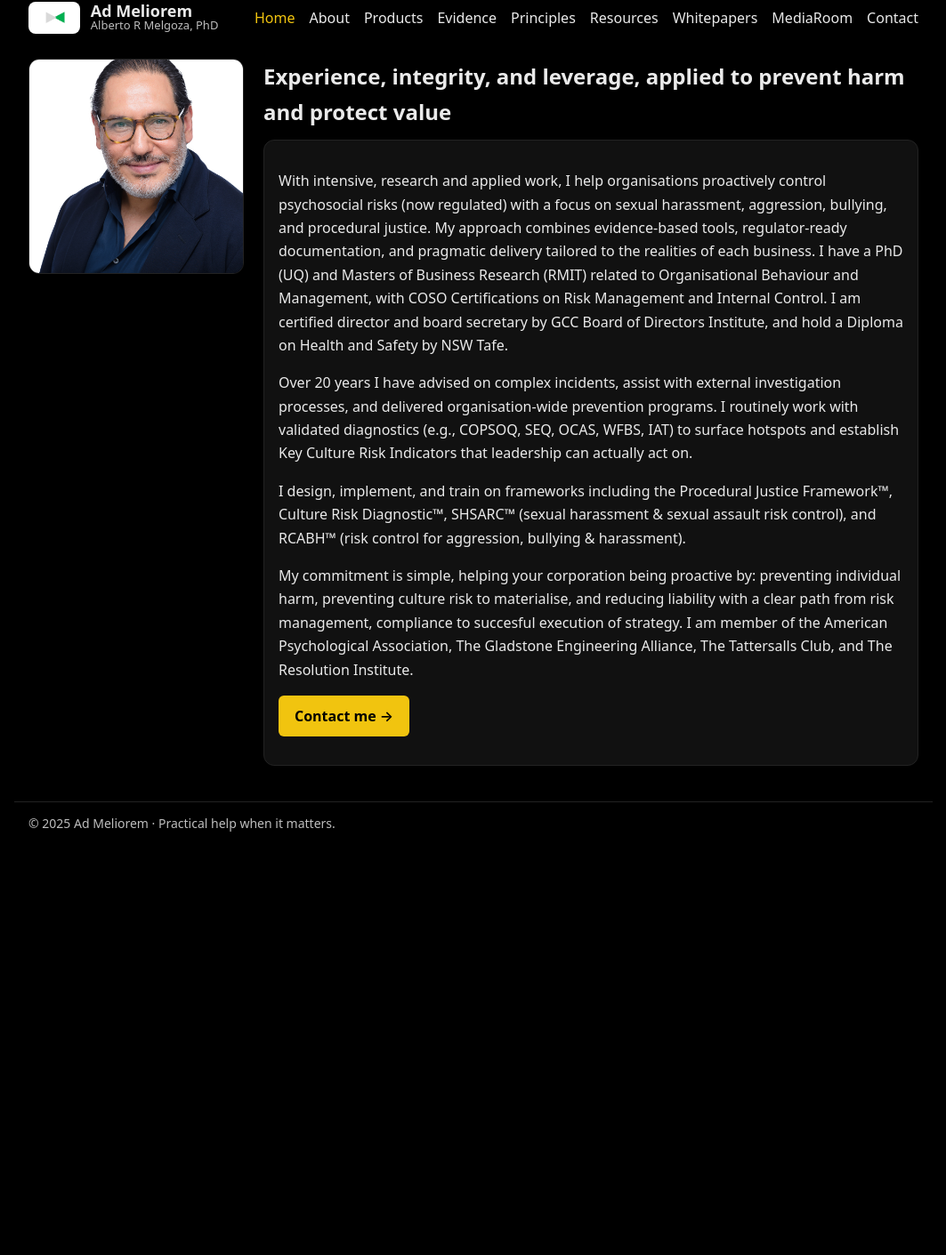
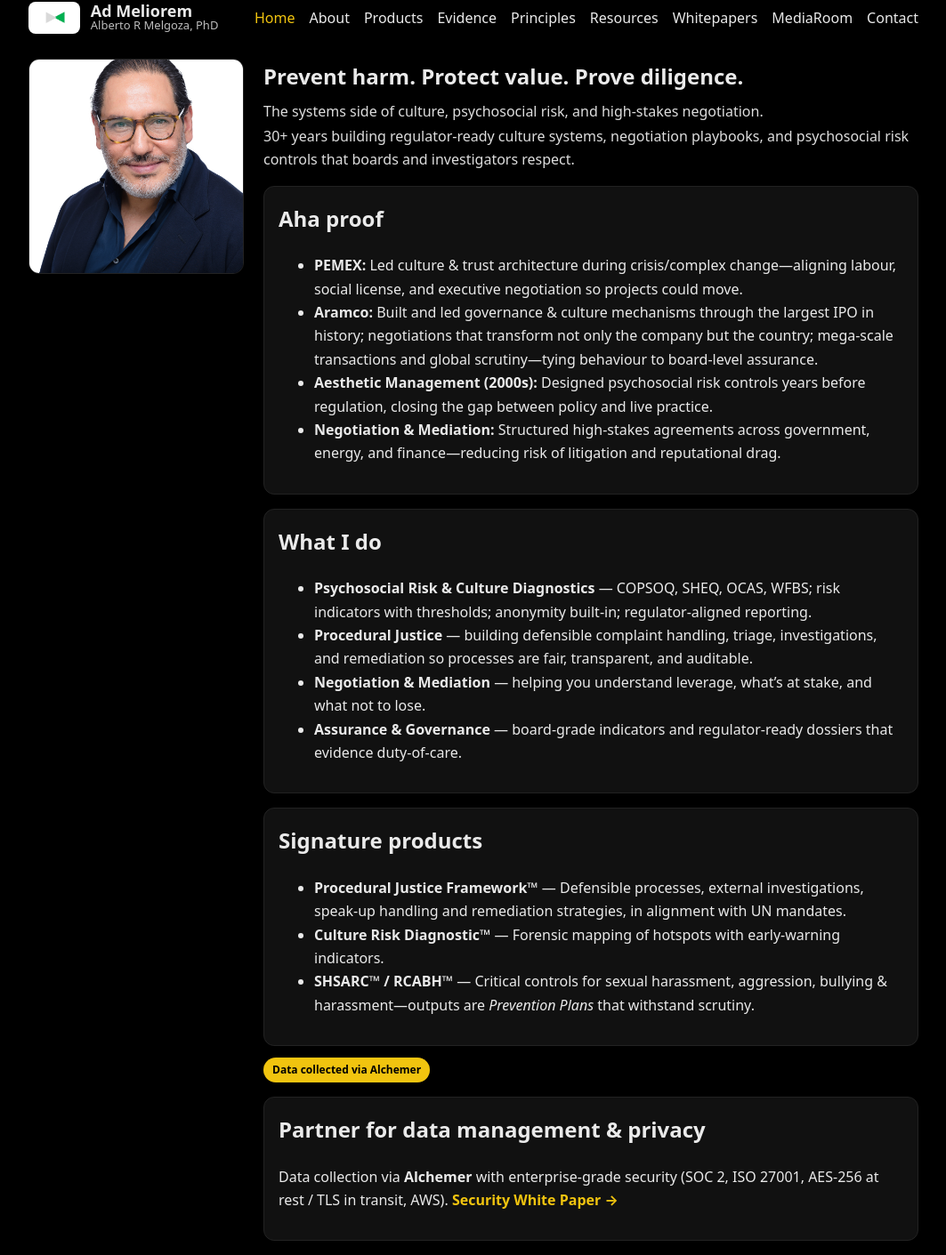
Before and after one commit to AlbertoRMelgoza/AdMeliorem, a Next.js app: page /about in a window 1280 px wide. Shown: the part 10-1421 px from the top of the page at 89% size, without its empty margins (108-1171 px from the left). Before the commit the page ends 969 px from the top, so only its background shows below. Built offline with nearby package versions, Linux system fonts and the light colour scheme.

Commit message:
Update page.tsx

```diff
--- a/app/about/page.tsx
+++ b/app/about/page.tsx
@@ -1,21 +1,29 @@
+// app/about/page.tsx
+import Link from "next/link";
+import type { CSSProperties } from "react";
+
 export const metadata = {
   title: "About — Alberto R. Melgoza | Ad Meliorem",
   description:
-    "20+ years preventing harm and protecting value. Controlling and preventing harm for sexual harassment, aggression and bullying, culture risk diagnostics™, procedural justice frameworks™, mediation, and negotiation",
+    "Prevent harm. Protect value. Prove diligence. The systems side of culture, psychosocial risk, and high-stakes negotiation.",
 };
 
 export default function AboutPage() {
-  const wrap: React.CSSProperties = {
+  const wrap: CSSProperties = {
     maxWidth: 1000,
     margin: "28px auto",
     padding: "0 16px",
     color: "#eaeaea",
     lineHeight: 1.65,
   };
-  const leftCol: React.CSSProperties = {
-    minWidth: 240,
+  const grid: CSSProperties = {
+    display: "grid",
+    gridTemplateColumns: "240px 1fr",
+    gap: 24,
+    alignItems: "start",
   };
-  const photoBox: React.CSSProperties = {
+  const leftCol: CSSProperties = { minWidth: 240 };
+  const photoBox: CSSProperties = {
     width: 240,
     height: 240,
     borderRadius: 12,
@@ -23,22 +31,23 @@ export default function AboutPage() {
     background: "#111",
     border: "1px solid #222",
   };
-  const grid: React.CSSProperties = {
-    display: "grid",
-    gridTemplateColumns: "240px 1fr",
-    gap: 24,
-    alignItems: "start",
-  };
-  const h1: React.CSSProperties = {
-    margin: "0 0 12px",
-    fontSize: 24,
-    fontWeight: 700,
-  };
-  const card: React.CSSProperties = {
+  const h1: CSSProperties = { margin: "0 0 6px", fontSize: 24, fontWeight: 800 };
+  const subhead: CSSProperties = { margin: "2px 0", opacity: 0.95 };
+  const card: CSSProperties = {
     background: "#111",
     border: "1px solid #222",
     borderRadius: 12,
     padding: 16,
+    marginTop: 16,
+  };
+  const badge: CSSProperties = {
+    display: "inline-block",
+    background: "#f1c40f",
+    color: "#000",
+    borderRadius: 9999,
+    padding: "4px 10px",
+    fontWeight: 700,
+    fontSize: 12,
   };
 
   return (
@@ -47,48 +56,136 @@ export default function AboutPage() {
         {/* Photo */}
         <div style={leftCol}>
           <div style={photoBox}>
-            {/* File must exist at AdMeliorem/public/Images/alberto.jpg */}
+            {/* Put your image at: /public/Images/alberto.jpg */}
             <img
               src="/Images/alberto.jpg"
-              alt="Portrait of Alberto R. Melgoza, founder of Ad Meliorem"
+              alt="Alberto R. Melgoza, founder of Ad Meliorem"
               style={{ width: "100%", height: "100%", objectFit: "cover", display: "block" }}
             />
           </div>
         </div>
 
-        {/* Text */}
+        {/* Content */}
         <div>
-          <h1 style={h1}>
-            Experience, integrity, and leverage, applied to prevent harm and protect value
-          </h1>
-
-          <div style={card}>
-            <p>
-              With intensive, research and applied work, I help organisations proactively control psychosocial risks (now regulated) with a focus on sexual
-              harassment, aggression, bullying, and procedural justice. My approach combines
-              evidence-based tools, regulator-ready documentation, and pragmatic delivery tailored to
-              the realities of each business. I have a PhD (UQ) and Masters of Business Research (RMIT) related to Organisational Behaviour and Management, with COSO Certifications
-              on Risk Management and Internal Control. I am certified director and board secretary by GCC Board of Directors Institute, and hold a Diploma on Health and Safety by NSW Tafe.
-            </p>
-            <p>
-              Over 20 years I have advised on complex incidents, assist with external investigation
-              processes, and delivered organisation-wide prevention programs. I routinely work with
-              validated diagnostics (e.g., COPSOQ, SEQ, OCAS, WFBS, IAT) to surface hotspots and establish Key Culture
-              Risk Indicators that leadership can actually act on.
-            </p>
-            <p>
-              I design, implement, and train on frameworks including the Procedural Justice
-              Framework™, Culture Risk Diagnostic™, SHSARC™ (sexual harassment & sexual assault risk
-              control), and RCABH™ (risk control for aggression, bullying & harassment).
-            </p>
-            <p>
-              My commitment is simple, helping your corporation being proactive by: preventing individual harm, preventing culture risk to materialise, and reducing liability with a
-              clear path from risk management, compliance to succesful execution of strategy.
-              I am member of the American Psychological Association, The Gladstone Engineering Alliance, The Tattersalls Club, and The Resolution Institute.
+          {/* Hero */}
+          <h1 style={h1}>Prevent harm. Protect value. Prove diligence.</h1>
+          <p style={subhead}>The systems side of culture, psychosocial risk, and high-stakes negotiation.</p>
+          <p style={{ ...subhead, marginBottom: 12 }}>
+            30+ years building regulator-ready culture systems, negotiation playbooks, and psychosocial risk controls
+            that boards and investigators respect.
           </p>
 
+          {/* Aha proof */}
+          <section style={card}>
+            <h2 style={{ marginTop: 0 }}>Aha proof</h2>
+            <ul>
+              <li>
+                <strong>PEMEX:</strong> Led culture &amp; trust architecture during crisis/complex change—aligning labour,
+                social license, and executive negotiation so projects could move.
+              </li>
+              <li>
+                <strong>Aramco:</strong> Built and led governance &amp; culture mechanisms through the largest IPO in
+                history; negotiations that transform not only the company but the country; mega-scale transactions and
+                global scrutiny—tying behaviour to board-level assurance.
+              </li>
+              <li>
+                <strong>Aesthetic Management (2000s):</strong> Designed psychosocial risk controls years before regulation,
+                closing the gap between policy and live practice.
+              </li>
+              <li>
+                <strong>Negotiation &amp; Mediation:</strong> Structured high-stakes agreements across government, energy,
+                and finance—reducing risk of litigation and reputational drag.
+              </li>
+            </ul>
+          </section>
+
+          {/* What you do */}
+          <section style={card}>
+            <h2 style={{ marginTop: 0 }}>What I do</h2>
+            <ul>
+              <li>
+                <strong>Psychosocial Risk &amp; Culture Diagnostics</strong> — COPSOQ, SHEQ, OCAS, WFBS; risk indicators
+                with thresholds; anonymity built-in; regulator-aligned reporting.
+              </li>
+              <li>
+                <strong>Procedural Justice</strong> — building defensible complaint handling, triage, investigations, and
+                remediation so processes are fair, transparent, and auditable.
+              </li>
+              <li>
+                <strong>Negotiation &amp; Mediation</strong> — helping you understand leverage, what’s at stake, and what
+                not to lose.
+              </li>
+              <li>
+                <strong>Assurance &amp; Governance</strong> — board-grade indicators and regulator-ready dossiers that
+                evidence duty-of-care.
+              </li>
+            </ul>
+          </section>
+
+          {/* Signature products */}
+          <section style={card}>
+            <h2 style={{ marginTop: 0 }}>Signature products</h2>
+            <ul>
+              <li>
+                <strong>Procedural Justice Framework™</strong> — Defensible processes, external investigations, speak-up
+                handling and remediation strategies, in alignment with UN mandates.
+              </li>
+              <li>
+                <strong>Culture Risk Diagnostic™</strong> — Forensic mapping of hotspots with early-warning indicators.
+              </li>
+              <li>
+                <strong>SHSARC™ / RCABH™</strong> — Critical controls for sexual harassment, aggression, bullying &
+                harassment—outputs are <em>Prevention Plans</em> that withstand scrutiny.
+              </li>
+            </ul>
+          </section>
+
+          {/* Partner & privacy */}
+          <div style={{ marginTop: 12 }}>
+            <span style={badge}>Data collected via Alchemer</span>
+          </div>
+          <section style={card}>
+            <h2 style={{ marginTop: 0 }}>Partner for data management &amp; privacy</h2>
+            <p>
+              Data collection via <strong>Alchemer</strong> with enterprise-grade security (SOC 2, ISO 27001, AES-256 at
+              rest / TLS in transit, AWS).
+              {" "}
+              <a
+                href="/docs/alchemer-security-whitepaper-091824.pdf"
+                target="_blank"
+                rel="noopener noreferrer"
+                style={{ color: "#f1c40f", fontWeight: 700, textDecoration: "none" }}
+              >
+                Security White Paper →
+              </a>
+            </p>
+          </section>
+
+          {/* Selected engagements */}
+          <section style={card}>
+            <h2 style={{ marginTop: 0 }}>Selected engagements</h2>
+            <ul>
+              <li>Qld Department of Education — department-wide psychosocial risk framework &amp; COPSOQ rollout.</li>
+              <li>Sunwater — board-level risk-culture indicators for decision-making.</li>
+              <li>Newcrest — uplifted psychosocial governance &amp; response.</li>
+              <li>Suncorp — risk-culture metrics adopted by board &amp; exec.</li>
+              <li>Aramco — Led culture risk and transformation for the largest IPO in history; led key negotiations.</li>
+            </ul>
+          </section>
+
+          {/* Credentials */}
+          <section style={card}>
+            <h2 style={{ marginTop: 0 }}>Credentials</h2>
+            <p style={{ margin: 0 }}>
+              PhD (UQ), MBR (RMIT), COSO (ERM &amp; Internal Control), Certified Director &amp; Board Secretary (GCC BDI),
+              WHS Diploma (TAFE NSW). Awards: Academy of Management &amp; British Academy of Management best papers.
+              Member: APA. Ex Aramco, Ex Deloitte, Ex Pemex.
+            </p>
+          </section>
+
+          {/* CTA */}
           <p style={{ marginTop: 16 }}>
-              <a
+            <Link
               href="/contact"
               style={{
                 display: "inline-block",
@@ -96,14 +193,13 @@ export default function AboutPage() {
                 color: "#000",
                 padding: "10px 18px",
                 borderRadius: 6,
-                  fontWeight: 600,
+                fontWeight: 700,
                 textDecoration: "none",
               }}
             >
-                Contact me →
-              </a>
+              Schedule a confidential discussion →
+            </Link>
           </p>
-          </div>
         </div>
       </div>
     </section>
```
Lines whose indentation alone changed are shown as unchanged.
